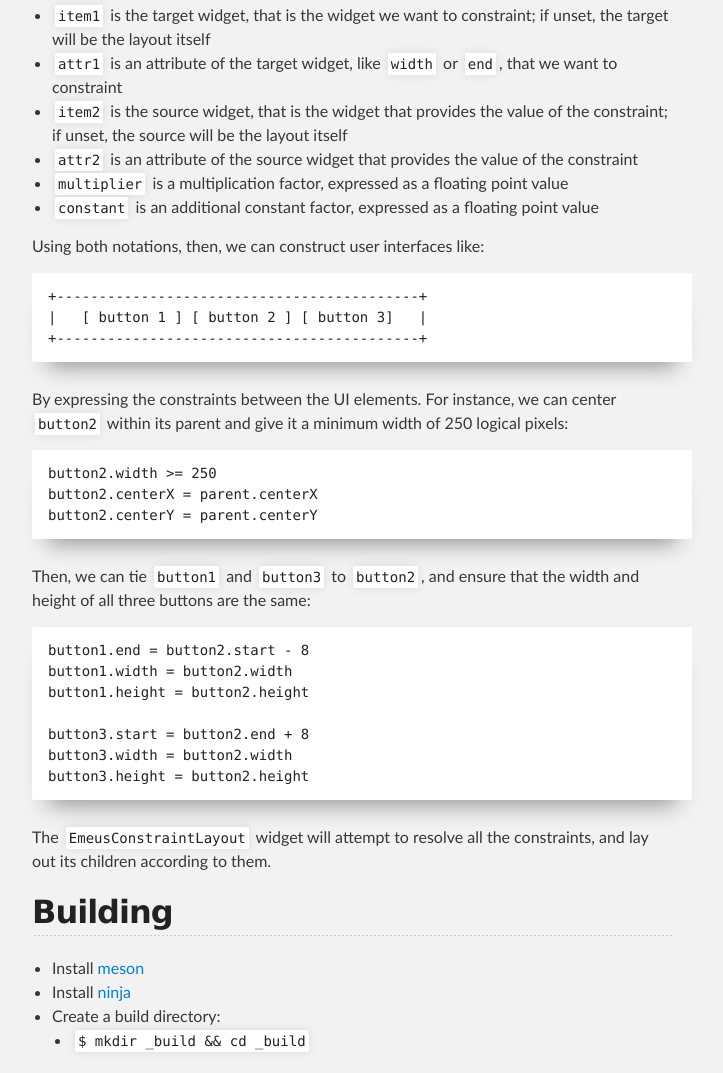
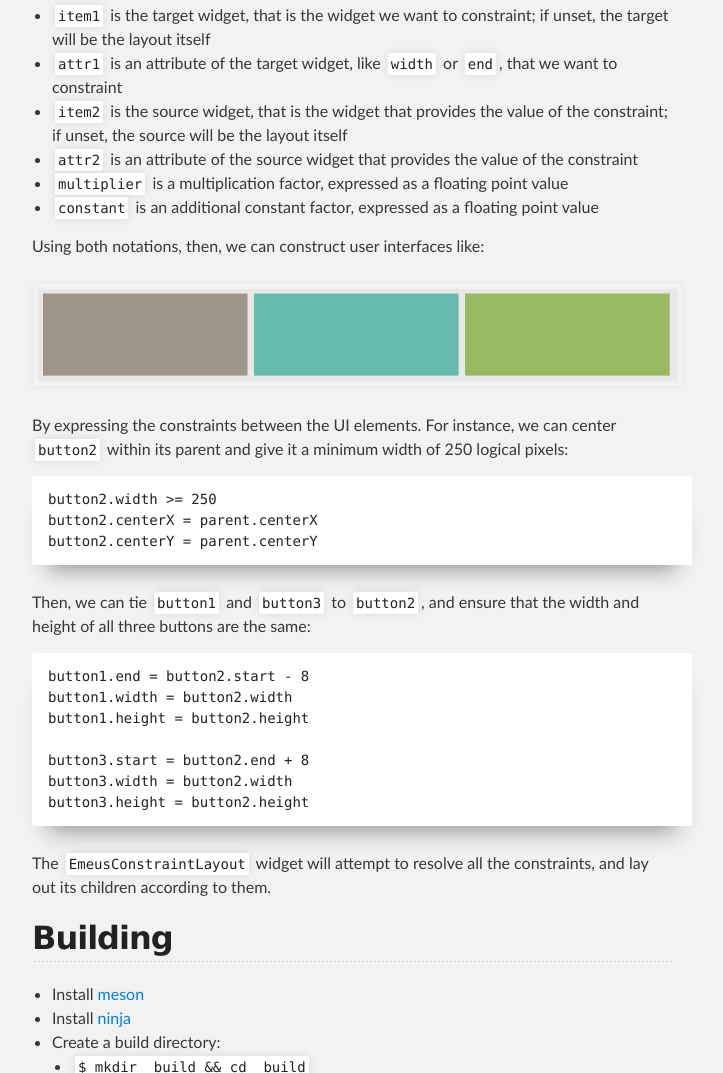
Before and after one commit to ebassi/emeus, a plain HTML site: page index.html in a window 1280 px wide. Shown: the part 1526-2599 px from the top of the page, without its empty margins (288-1011 px from the left). Drawn offline with Linux system fonts and the light colour scheme.

Commit message:
Replace shoddy ASCII art with an image

```diff
--- a/index.html
+++ b/index.html
@@ -106,10 +106,7 @@ point value</li>
 
 <p>Using both notations, then, we can construct user interfaces like:</p>
 
-<pre><code>+-------------------------------------------+
-|   [ button 1 ] [ button 2 ] [ button 3]   |
-+-------------------------------------------+
-</code></pre>
+<img src="images/three-buttons.png"/>
 
 <p>By expressing the constraints between the UI elements. For instance, we can
 center <code>button2</code> within its parent and give it a minimum width of 250
```
Also changed, not shown: images/three-buttons.png (added).
